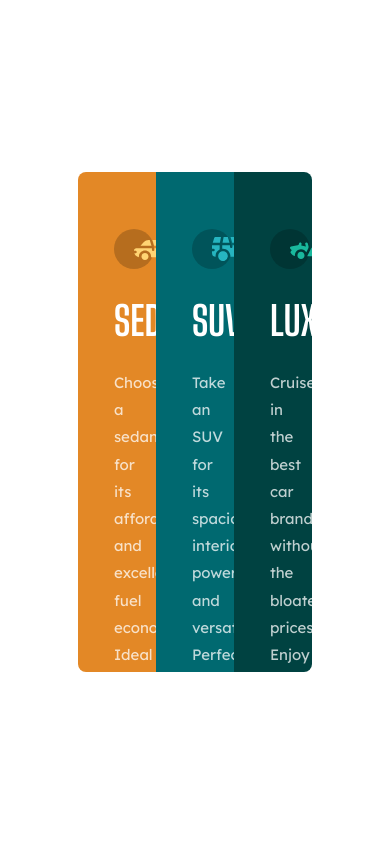
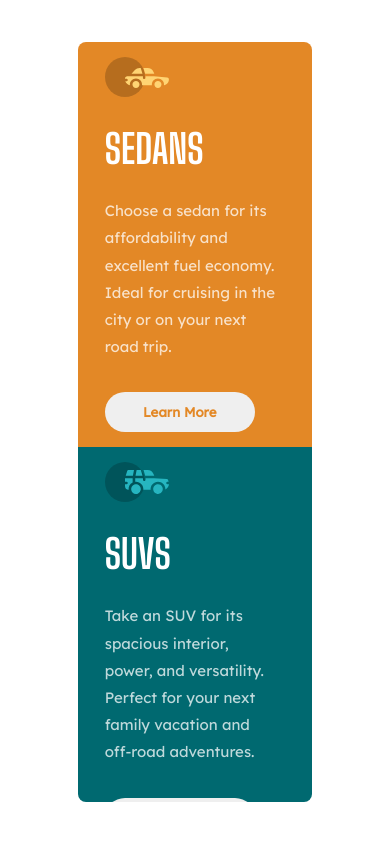
Before and after one commit to 1Maatheus/3-column-card, a plain HTML site: page index.html in a window 390 px wide. Drawn offline with Linux system fonts and the light colour scheme.

Commit message:
responsividade

```diff
--- a/style.css
+++ b/style.css
@@ -135,3 +135,46 @@ body {
   border: 1px solid #fff;
   color: #fff;
 }
+
+@media (max-width: 390px) {
+  .column {
+    display: flex;
+    flex-direction: column;
+    height: 90vh;
+    overflow-y: auto;
+  }
+
+  .column-1 {
+    width: 100%;
+    height: auto;
+  }
+
+  .column-2 {
+    width: 100%;
+    height: auto;
+  }
+
+  .column-3 {
+    width: 100%;
+    height: auto;
+  }
+
+  .content-1 {
+    height: 100%;
+    padding: 15px;
+  }
+
+  .content-2 {
+    height: 100%;
+    padding: 15px;
+  }
+
+  .content-3 {
+    height: 100%;
+    padding: 15px;
+  }
+
+  .button {
+    margin-top: 2rem;
+  }
+}
```
